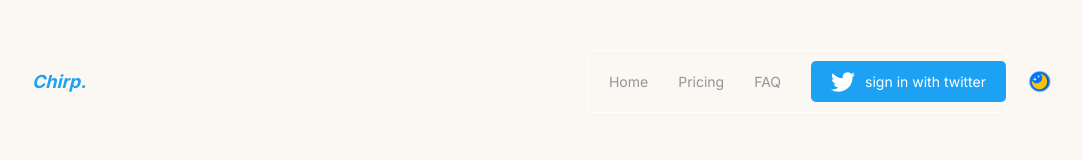
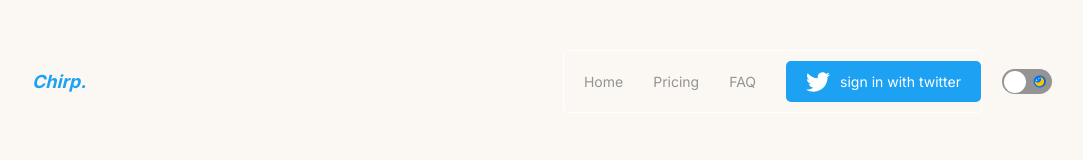
Before and after one commit to Abdullahi-abdiaziz/chirp-twitter-analyzer, a plain HTML site: page index.html in a window 1280 px wide. Shown: the top 160 px of the page, without its empty margins (98-1181 px from the left). Drawn offline with Linux system fonts and the light colour scheme.

Commit message:
light/dark toggle modified

```diff
--- a/app.js
+++ b/app.js
@@ -31,18 +31,22 @@ window.onload = updateImage;
 // Update image on window resize
 window.addEventListener("resize", updateImage);
 
+// document.getElementById("darkMode").addEventListener("click", () => {
+//   document.body.classList.toggle("dark");
+//   changeIcon();
+// });
+
 // Dark & Light mode toggle
-document.getElementById("darkMode").addEventListener("click", () => {
-  document.body.classList.toggle("dark");
+const checkbox = document.getElementById('checkbox');
+checkbox.addEventListener('change', () => {
+  document.body.classList.toggle('dark');
   changeIcon();
-});
+})
 
 function changeIcon() {
   if(document.body.classList.contains('dark')) {
-    icon.src = "./Assets/light-mode.png";
     menu.src = "./Assets/light-menu.svg"
   } else {
-    icon.src = "./Assets/dark-mode.png";
     menu.src = "./Assets/dark-menu.svg";
   }
 }
--- a/index.html
+++ b/index.html
@@ -5,7 +5,11 @@
     <meta name="viewport" content="width=device-width, initial-scale=1.0" />
     <title>Chirp Twitter Analyzer</title>
     <link rel="stylesheet" href="style.css" />
-    <link rel="shortcut icon" href="./Assets/Checkmark.svg" type="image/x-icon">
+    <link
+      rel="shortcut icon"
+      href="./Assets/Checkmark.svg"
+      type="image/x-icon"
+    />
   </head>
   <body>
     <header class="flex">
@@ -33,8 +37,16 @@
           </a>
         </div>
       </nav>
+      <!-- <div class="switch">
+        <img id="darkMode" src="./Assets/dark-mode.png" width="25px" alt="" />
+      </div> -->
       <div class="switch">
-        <img id="darkMode" src="./Assets/dark-mode.png" width="25px" alt="" />
+        <input type="checkbox" name="" id="checkbox" class="checkbox" />
+        <label for="checkbox" class="checkbox-label">
+          <img src="./Assets/light-mode.png" alt="" />
+          <img src="./Assets/dark-mode.png" alt="" />
+          <span class="ball"></span>
+        </label>
       </div>
     </header>
 
--- a/style.css
+++ b/style.css
@@ -645,3 +645,37 @@ footer {
     position: static;
   }
 }
+
+.checkbox {
+  opacity: 0;
+  position: absolute;
+}
+
+.checkbox-label {
+  background-color: var(--dark-300);
+  width: 50px;
+  height: 25px;
+  border-radius: 100px;
+  position: relative;
+  padding: 5px;
+  cursor: pointer;
+  display: flex;
+  justify-content: space-between;
+  /* align-items: center; */
+}
+
+.checkbox-label .ball {
+  background-color: var(--body-bg);
+  width: 22px;
+  height: 22px;
+  position: absolute;
+  left: 2px;
+  top: 2px;
+  border-radius: 50%;
+  transition: transform .2s linear;
+
+}
+
+.checkbox:checked + .checkbox-label .ball {
+  transform: translateX(24px);
+}
```
